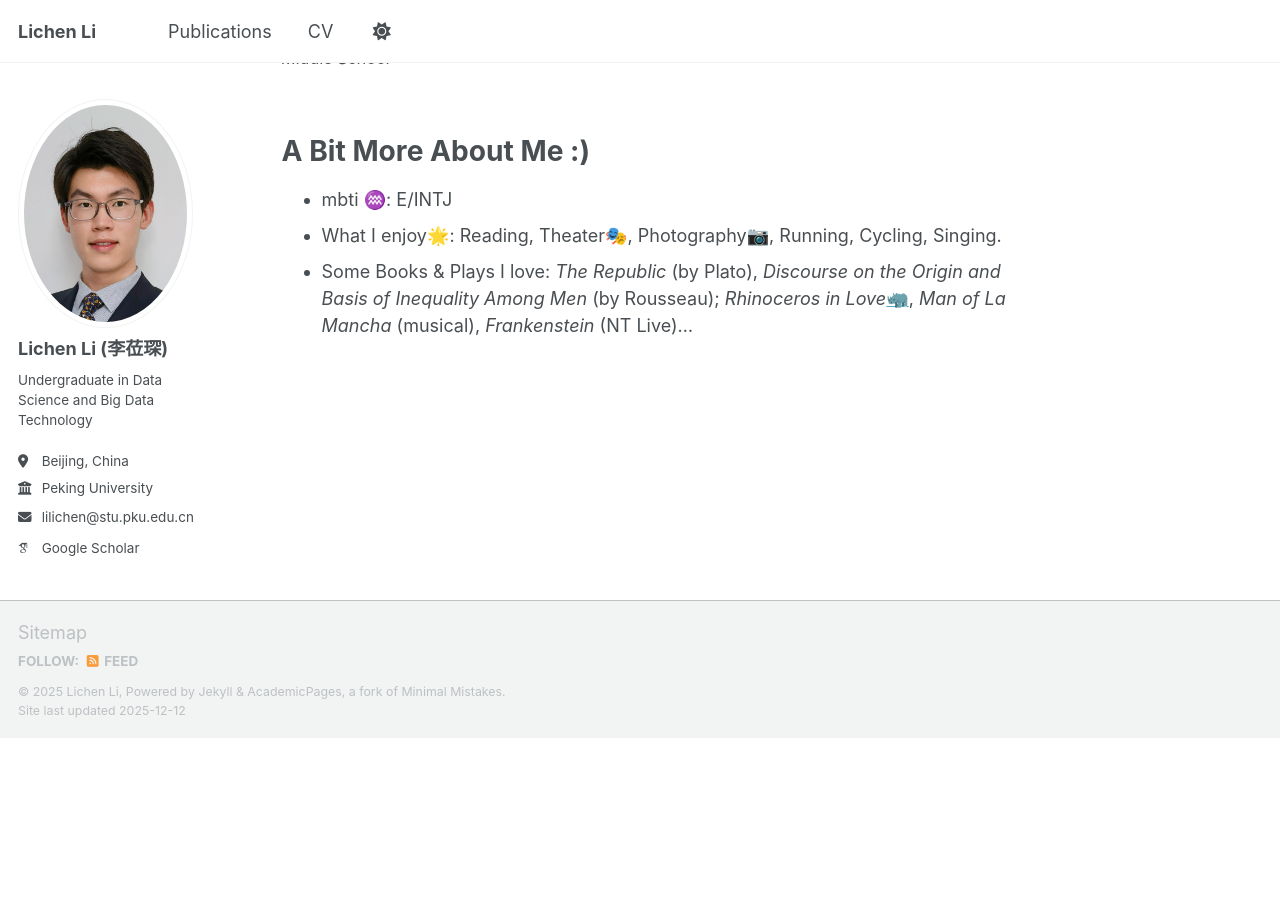
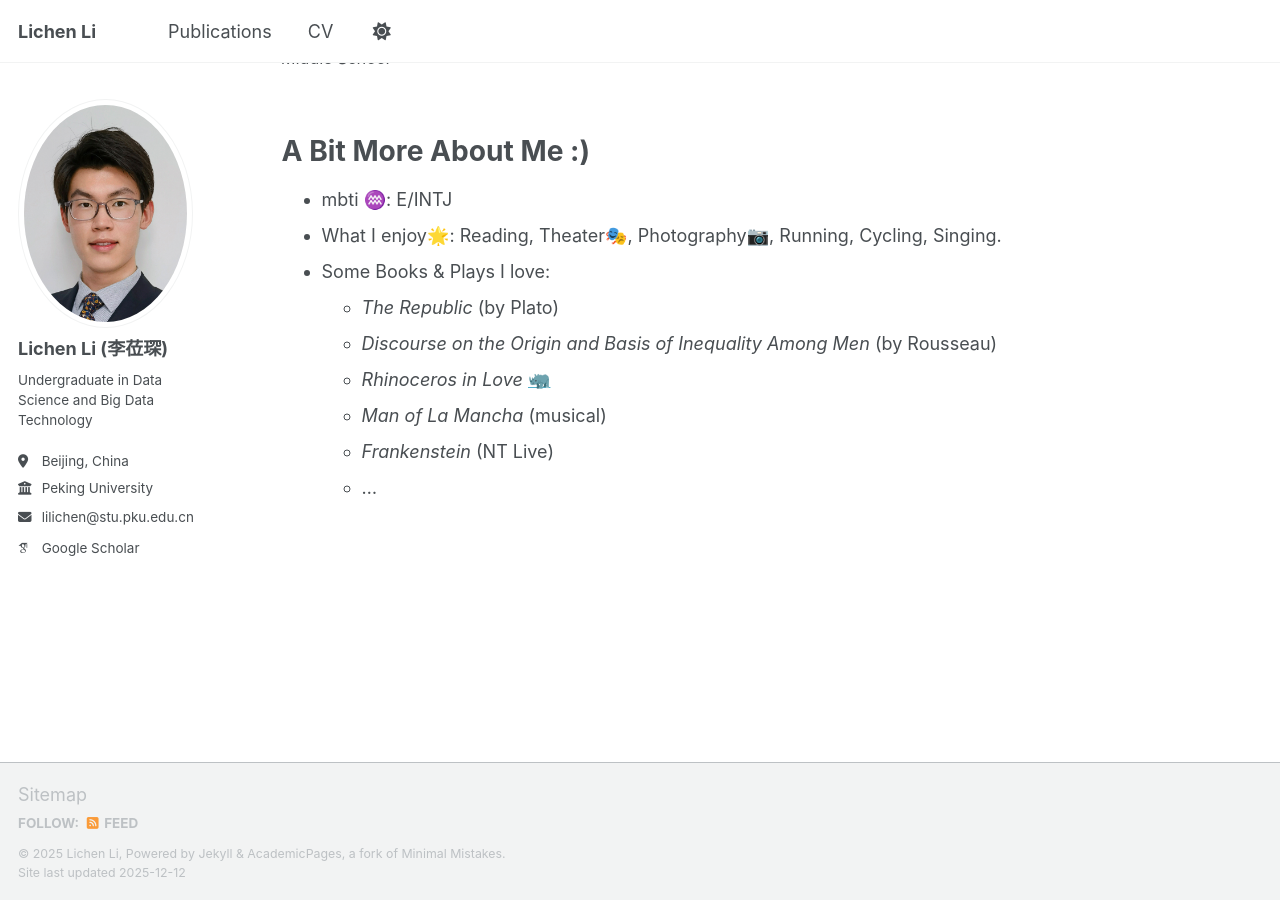
Before and after one commit to LichenLillc/LichenLillc.github.io, a Jekyll site: the page built from _pages/about.md, in a window 1280 px wide and 900 px high, scrolled down 1269 px. Built offline with Jekyll 4.4.1, drawn with Linux system fonts in a browser that asks for light colours; some web fonts are replaced; a script that is not in the unit is left out; before the commit the page ends 2007 px from its top, so only the background shows below that.

```diff
--- a/_pages/about.md
+++ b/_pages/about.md
@@ -57,4 +57,10 @@ A Bit More About Me :)
 ===
 * mbti ♒️: E/INTJ
 * What I enjoy🌟: Reading, Theater🎭, Photography📷, Running, Cycling, Singing.
-* Some Books & Plays I love: *The Republic* (by Plato), *Discourse on the Origin and Basis of Inequality Among Men* (by Rousseau); *Rhinoceros in Love*[🦏](https://www.bilibili.com/video/BV1Ku411f7Vy/), *Man of La Mancha* (musical), *Frankenstein* (NT Live)...
+* Some Books & Plays I love:
+  * *The Republic* (by Plato)
+  * *Discourse on the Origin and Basis of Inequality Among Men* (by Rousseau)
+  * *Rhinoceros in Love* [🦏](https://www.bilibili.com/video/BV1Ku411f7Vy/)
+  * *Man of La Mancha* (musical)
+  * *Frankenstein* (NT Live)
+  * ...
```
